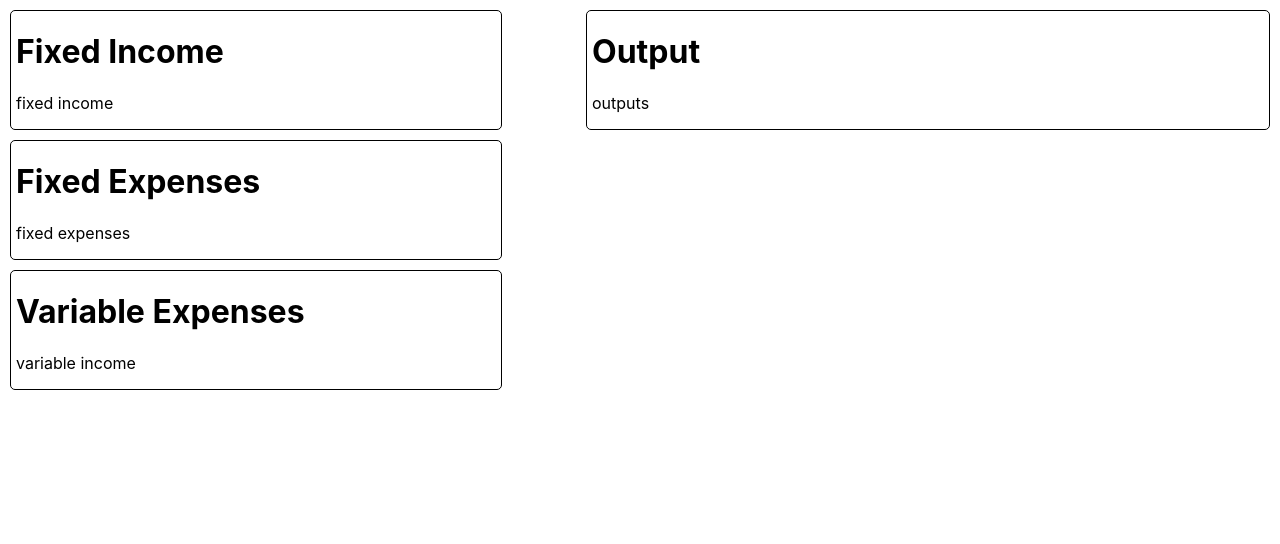
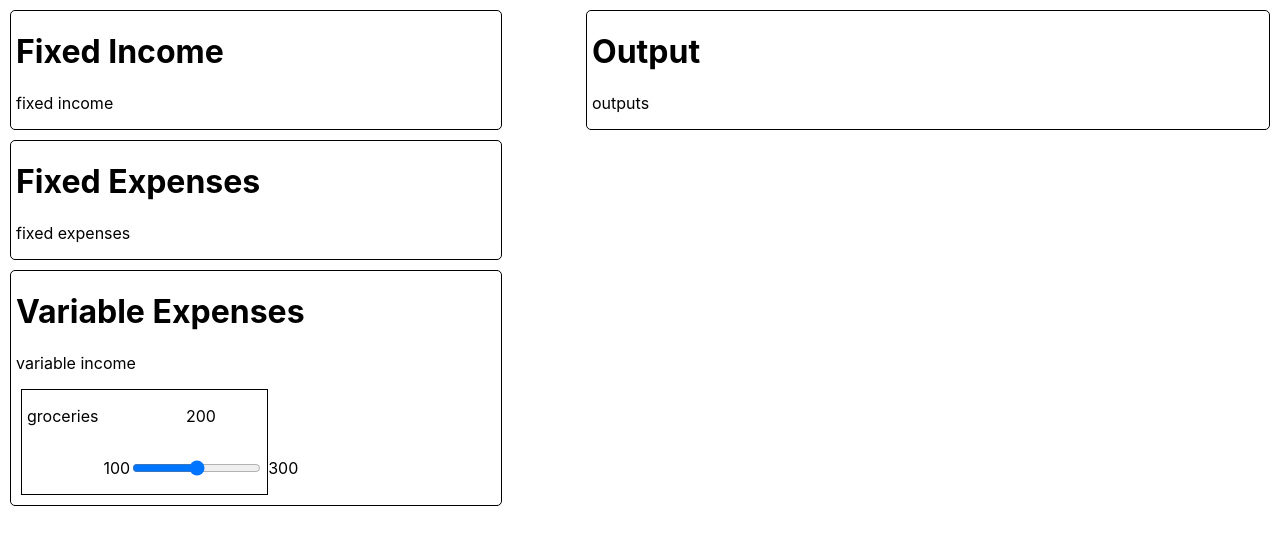
Before and after one commit to lukasmvv/budget-viewer, a React (Create React App) app: page / in a window 1280 px wide. Shown: the top 544 px of the page. Built offline with nearby package versions, Linux system fonts and the light colour scheme.

Commit message:
added variable sliders

```diff
--- a/src/Components/Inputs/VariableExpenses/VariableExpenses.js
+++ b/src/Components/Inputs/VariableExpenses/VariableExpenses.js
@@ -1,11 +1,22 @@
 import React from 'react';
 //import classes from './VariableExpenses.module.css';
 import Box from '../../../Components/UI/Box/Box';
+import VariableInput from '../../UI/VariableInput/VariableInput';
+
+
 
 const variableExpenses = (props) => {
+    console.log(props);
     return (
         <Box heading={"Variable Expenses"}>
             <p>variable income</p>
+            <VariableInput
+                name={props.varExpenses[0].name}
+                min={props.varExpenses[0].min}
+                max={props.varExpenses[0].max}
+                value={props.varExpenses[0].value}
+                sliderHandler={props.sliderHandler}>
+            </VariableInput>
         </Box>
     );
 };
--- /dev/null
+++ b/src/Components/UI/Slider/Slider.js
@@ -0,0 +1,17 @@
+import React from 'react';
+import classes from './Slider.module.css';
+
+const slider = (props) => (
+    <div className={classes.Slider}>
+        <div className={classes.Top}>
+            <p>{props.value}</p>
+        </div>
+        <div className={classes.Mid}>
+            <p>{props.min}</p>
+            <input type="range" min={props.min} max={props.max} value={props.value} step="1" onChange={props.sliderHandler}></input>
+            <p>{props.max}</p>
+        </div>
+    </div>
+);
+
+export default slider;
--- /dev/null
+++ b/src/Components/UI/Slider/Slider.module.css
@@ -0,0 +1,11 @@
+.Slider {
+
+}
+
+.Top {
+    text-align: center;
+}
+
+.Mid {
+    display: flex;
+}
--- /dev/null
+++ b/src/Components/UI/VariableInput/VariableInput.js
@@ -0,0 +1,12 @@
+import React from 'react';
+import classes from './VariableInput.module.css';
+import Slider from '../Slider/Slider';
+
+const variableInput = (props) => (
+    <div className={classes.VariableInput}>
+        <p>{props.name}</p>
+        <Slider min={props.min} max={props.max} value={props.value} sliderHandler={props.sliderHandler}></Slider>
+    </div>
+);
+
+export default variableInput;
--- /dev/null
+++ b/src/Components/UI/VariableInput/VariableInput.module.css
@@ -0,0 +1,8 @@
+.VariableInput {
+    display: flex;
+    border: black;
+    border-width: 1px;
+    border-style: solid;
+    width: 50%;
+    margin: 10px 10px;
+}
--- a/src/Containers/Layout/Layout.js
+++ b/src/Containers/Layout/Layout.js
@@ -9,9 +9,26 @@ import Output from '../../Components/Outputs/Output';
 class Layout extends Component {
     constructor() {
         super();
+        // all state should be here
         this.state = {
-            test: true
+            variableExpenses: [{
+                name: 'groceries',
+                min: 100,
+                max: 300,
+                value: 200
+            }]
         }
+    }
+
+    sliderHandler = (e) => {
+        console.log(e);
+        const newExp = {
+            name: 'groceries',
+            min: 100,
+            max: 300,
+            value: e.target.value
+        };
+        this.setState({variableExpenses: [newExp]});
     }
 
     render() {
@@ -27,7 +44,7 @@ class Layout extends Component {
                     </div>
 
                     <div className={classes.VariableExpenses}>
-                        <VariableExpenses></VariableExpenses>
+                        <VariableExpenses varExpenses={this.state.variableExpenses} sliderHandler={this.sliderHandler}></VariableExpenses>
                     </div>
                 </div>
 
```
